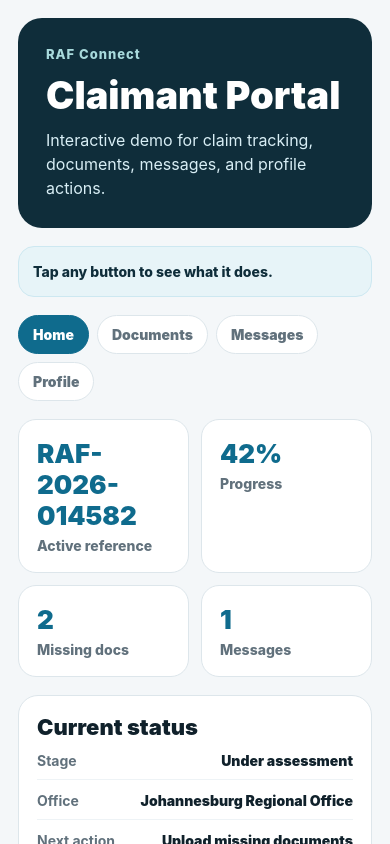
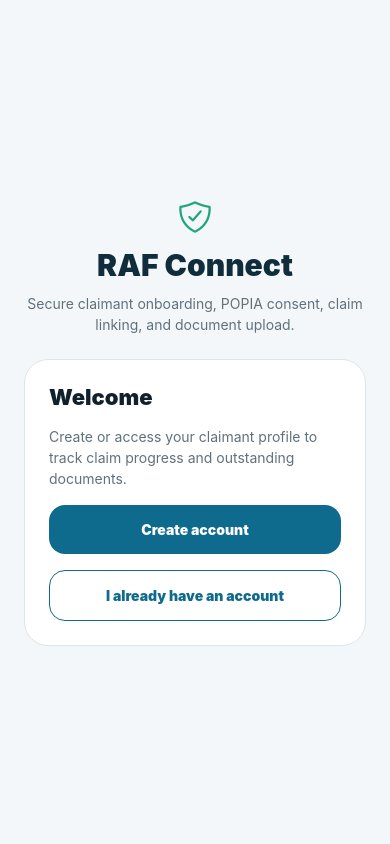
Before and after one commit to DonTrozo/RAF-app, a React Native app: screen / in a window 390 px wide. Built offline with nearby package versions, Linux system fonts and the light colour scheme.

Commit message:
Wire product entry to claimant portal

```diff
--- a/App.tsx
+++ b/App.tsx
@@ -1,173 +1,11 @@
-import React, { useMemo, useState } from 'react';
-import { SafeAreaView, ScrollView, StyleSheet, Text, TouchableOpacity, View } from 'react-native';
-
-type Tab = 'Home' | 'Documents' | 'Messages' | 'Profile';
-
-type DocStatus = 'Accepted' | 'Under review' | 'Missing' | 'Uploaded';
-
-type DocItem = {
-  name: string;
-  status: DocStatus;
-};
-
-const initialDocuments: DocItem[] = [
-  { name: 'Identity document', status: 'Accepted' },
-  { name: 'Medical report', status: 'Under review' },
-  { name: 'Accident report', status: 'Missing' },
-  { name: 'Bank confirmation', status: 'Missing' }
-];
+import React from 'react';
+import { ProductEntry } from './src/ProductEntry';
+import { ClaimantPortal } from './src/screens/ClaimantPortal';
 
 export default function App() {
-  const [tab, setTab] = useState<Tab>('Home');
-  const [progress, setProgress] = useState(42);
-  const [stage, setStage] = useState('Under assessment');
-  const [documents, setDocuments] = useState(initialDocuments);
-  const [messageSent, setMessageSent] = useState(false);
-  const [notice, setNotice] = useState('Tap any button to see what it does.');
-
-  const missingCount = useMemo(() => documents.filter((item) => item.status === 'Missing').length, [documents]);
-
-  function uploadMissingDocument() {
-    const nextDocuments = documents.map((item) =>
-      item.status === 'Missing' ? { ...item, status: 'Uploaded' as DocStatus } : item
-    );
-    setDocuments(nextDocuments);
-    setProgress(58);
-    setStage('Documents uploaded');
-    setNotice('Document upload simulated. Missing documents were marked as uploaded.');
-    setTab('Documents');
-  }
-
-  function requestUpdate() {
-    setNotice('Status request sent. In production this would create a message to the claims office.');
-    setTab('Messages');
-  }
-
-  function sendMessage() {
-    setMessageSent(true);
-    setNotice('Message sent. The demo added your message to the thread.');
-  }
-
-  function resetDemo() {
-    setProgress(42);
-    setStage('Under assessment');
-    setDocuments(initialDocuments);
-    setMessageSent(false);
-    setNotice('Demo reset to the original claim state.');
-    setTab('Home');
-  }
-
   return (
-    <SafeAreaView style={styles.safeArea}>
-      <ScrollView contentContainerStyle={styles.page}>
-        <View style={styles.hero}>
-          <Text style={styles.eyebrow}>RAF Connect</Text>
-          <Text style={styles.title}>Claimant Portal</Text>
-          <Text style={styles.copy}>Interactive demo for claim tracking, documents, messages, and profile actions.</Text>
-        </View>
-
-        <View style={styles.notice}><Text style={styles.noticeText}>{notice}</Text></View>
-
-        <View style={styles.tabs}>
-          {(['Home', 'Documents', 'Messages', 'Profile'] as Tab[]).map((item) => (
-            <TouchableOpacity key={item} onPress={() => setTab(item)} style={[styles.tab, tab === item && styles.tabActive]}>
-              <Text style={[styles.tabText, tab === item && styles.tabTextActive]}>{item}</Text>
-            </TouchableOpacity>
-          ))}
-        </View>
-
-        {tab === 'Home' && (
-          <View style={styles.stack}>
-            <View style={styles.grid}>
-              <Card label="Active reference" value="RAF-2026-014582" />
-              <Card label="Progress" value={`${progress}%`} />
-              <Card label="Missing docs" value={missingCount.toString()} />
-              <Card label="Messages" value={messageSent ? '2' : '1'} />
-            </View>
-            <Panel title="Current status">
-              <Row label="Stage" value={stage} />
-              <Row label="Office" value="Johannesburg Regional Office" />
-              <Row label="Next action" value={missingCount > 0 ? 'Upload missing documents' : 'Wait for review'} />
-            </Panel>
-            <Button label="Upload missing documents" onPress={uploadMissingDocument} />
-            <Button label="Request status update" onPress={requestUpdate} secondary />
-          </View>
-        )}
-
-        {tab === 'Documents' && (
-          <Panel title="Documents">
-            {documents.map((item) => <Row key={item.name} label={item.name} value={item.status} />)}
-            <Button label="Simulate upload" onPress={uploadMissingDocument} />
-          </Panel>
-        )}
-
-        {tab === 'Messages' && (
-          <Panel title="Messages">
-            <Row label="RAF Claims Office" value="Please upload the accident report." />
-            {messageSent && <Row label="You" value="Please confirm my latest claim status." />}
-            <Button label="Send status message" onPress={sendMessage} />
-          </Panel>
-        )}
-
-        {tab === 'Profile' && (
-          <Panel title="Profile and consent">
-            <Row label="Claimant" value="Demo Claimant" />
-            <Row label="POPIA consent" value="Accepted" />
-            <Row label="Identity" value="Verified placeholder" />
-            <Button label="Reset demo" onPress={resetDemo} secondary />
-          </Panel>
-        )}
-      </ScrollView>
-    </SafeAreaView>
+    <ProductEntry>
+      <ClaimantPortal />
+    </ProductEntry>
   );
 }
-
-function Card({ label, value }: { label: string; value: string }) {
-  return <View style={styles.card}><Text style={styles.cardValue}>{value}</Text><Text style={styles.cardLabel}>{label}</Text></View>;
-}
-
-function Panel({ title, children }: { title: string; children: React.ReactNode }) {
-  return <View style={styles.panel}><Text style={styles.panelTitle}>{title}</Text>{children}</View>;
-}
-
-function Row({ label, value }: { label: string; value: string }) {
-  return <View style={styles.row}><Text style={styles.rowLabel}>{label}</Text><Text style={styles.rowValue}>{value}</Text></View>;
-}
-
-function Button({ label, onPress, secondary }: { label: string; onPress: () => void; secondary?: boolean }) {
-  return (
-    <TouchableOpacity onPress={onPress} style={[styles.button, secondary && styles.buttonSecondary]}>
-      <Text style={[styles.buttonText, secondary && styles.buttonTextSecondary]}>{label}</Text>
-    </TouchableOpacity>
-  );
-}
-
-const styles = StyleSheet.create({
-  safeArea: { flex: 1, backgroundColor: '#F4F7F9' },
-  page: { padding: 18, gap: 18, backgroundColor: '#F4F7F9' },
-  hero: { backgroundColor: '#0F2D3A', borderRadius: 24, padding: 28, gap: 10 },
-  eyebrow: { color: '#A8DADC', fontSize: 13, fontWeight: '800', letterSpacing: 1 },
-  title: { color: '#FFFFFF', fontSize: 38, fontWeight: '900' },
-  copy: { color: '#D8EEF5', fontSize: 16, lineHeight: 24 },
-  notice: { backgroundColor: '#E7F4F8', borderRadius: 16, padding: 14, borderWidth: 1, borderColor: '#CDE8F1' },
-  noticeText: { color: '#0F2D3A', fontWeight: '800', lineHeight: 21 },
-  tabs: { flexDirection: 'row', flexWrap: 'wrap', gap: 8 },
-  tab: { paddingHorizontal: 14, paddingVertical: 10, borderRadius: 999, backgroundColor: '#FFFFFF', borderWidth: 1, borderColor: '#DDE6EB' },
-  tabActive: { backgroundColor: '#0F6B8D', borderColor: '#0F6B8D' },
-  tabText: { color: '#61717C', fontWeight: '900' },
-  tabTextActive: { color: '#FFFFFF' },
-  stack: { gap: 18 },
-  grid: { flexDirection: 'row', flexWrap: 'wrap', gap: 12 },
-  card: { flexGrow: 1, flexBasis: 145, backgroundColor: '#FFFFFF', borderRadius: 18, padding: 18, borderWidth: 1, borderColor: '#DDE6EB' },
-  cardValue: { color: '#0F6B8D', fontSize: 26, fontWeight: '900' },
-  cardLabel: { color: '#61717C', fontWeight: '800', marginTop: 6 },
-  panel: { backgroundColor: '#FFFFFF', borderRadius: 20, padding: 18, borderWidth: 1, borderColor: '#DDE6EB', gap: 12 },
-  panelTitle: { color: '#10212B', fontSize: 22, fontWeight: '900' },
-  row: { flexDirection: 'row', justifyContent: 'space-between', gap: 12, borderBottomWidth: 1, borderBottomColor: '#EEF3F6', paddingBottom: 10 },
-  rowLabel: { color: '#61717C', fontWeight: '700' },
-  rowValue: { color: '#10212B', fontWeight: '900', textAlign: 'right', flex: 1 },
-  button: { backgroundColor: '#0F6B8D', borderRadius: 16, padding: 15, alignItems: 'center' },
-  buttonSecondary: { backgroundColor: '#FFFFFF', borderWidth: 1, borderColor: '#0F6B8D' },
-  buttonText: { color: '#FFFFFF', fontWeight: '900' },
-  buttonTextSecondary: { color: '#0F6B8D' }
-});
```
